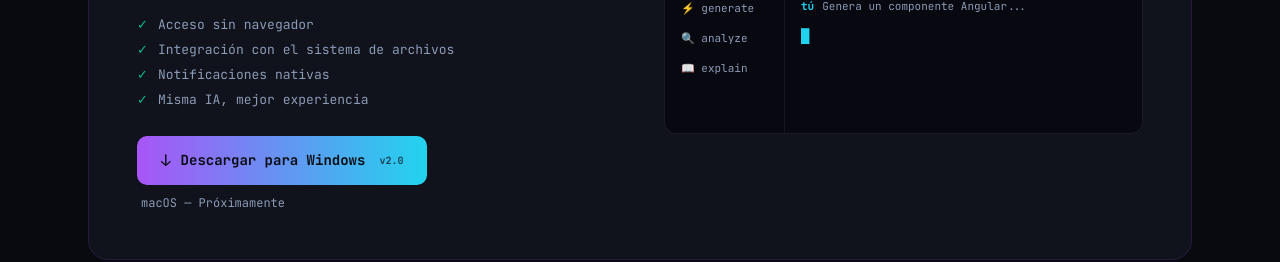
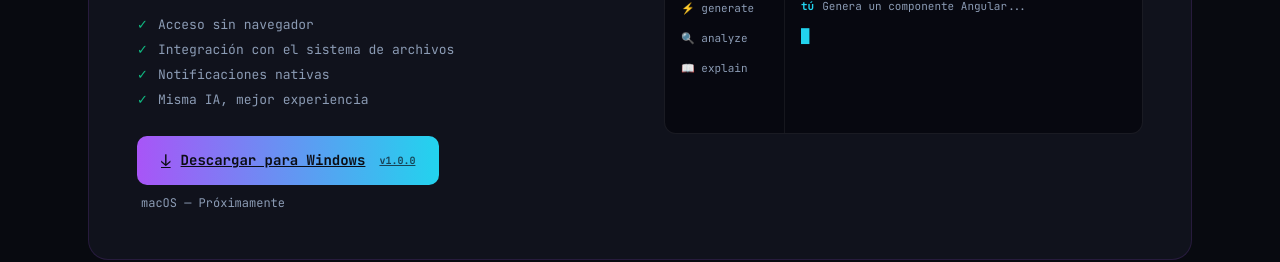
Before and after one commit to LauraGC97/deployai-frontend, an Angular app: page / in a window 1280 px wide. Shown: the part 2520-2782 px from the top of the page. Built offline with nearby package versions, Linux system fonts and the light colour scheme.

Commit message:
feat: enlace descarga instalador Windows v1.0.0

```diff
--- a/src/pages/home/home.component.html
+++ b/src/pages/home/home.component.html
@@ -256,11 +256,13 @@
         <div class="dl-feat"><span class="col-green">✓</span> Misma IA, mejor experiencia</div>
       </div>
       <div class="download-btns">
-        <button class="btn-download">
+        <a class="btn-download"
+          href="https://github.com/LauraGC97/deployai-desktop/releases/download/v1.0.0/Deploy%20AI-1.0.0.exe"
+          download="Deploy AI-1.0.0.exe">
           <span class="dl-icon">↓</span>
           Descargar para Windows
-          <span class="dl-version">v2.0</span>
-        </button>
+          <span class="dl-version">v1.0.0</span>
+        </a>
         <span class="dl-coming">macOS — Próximamente</span>
       </div>
     </div>
```
